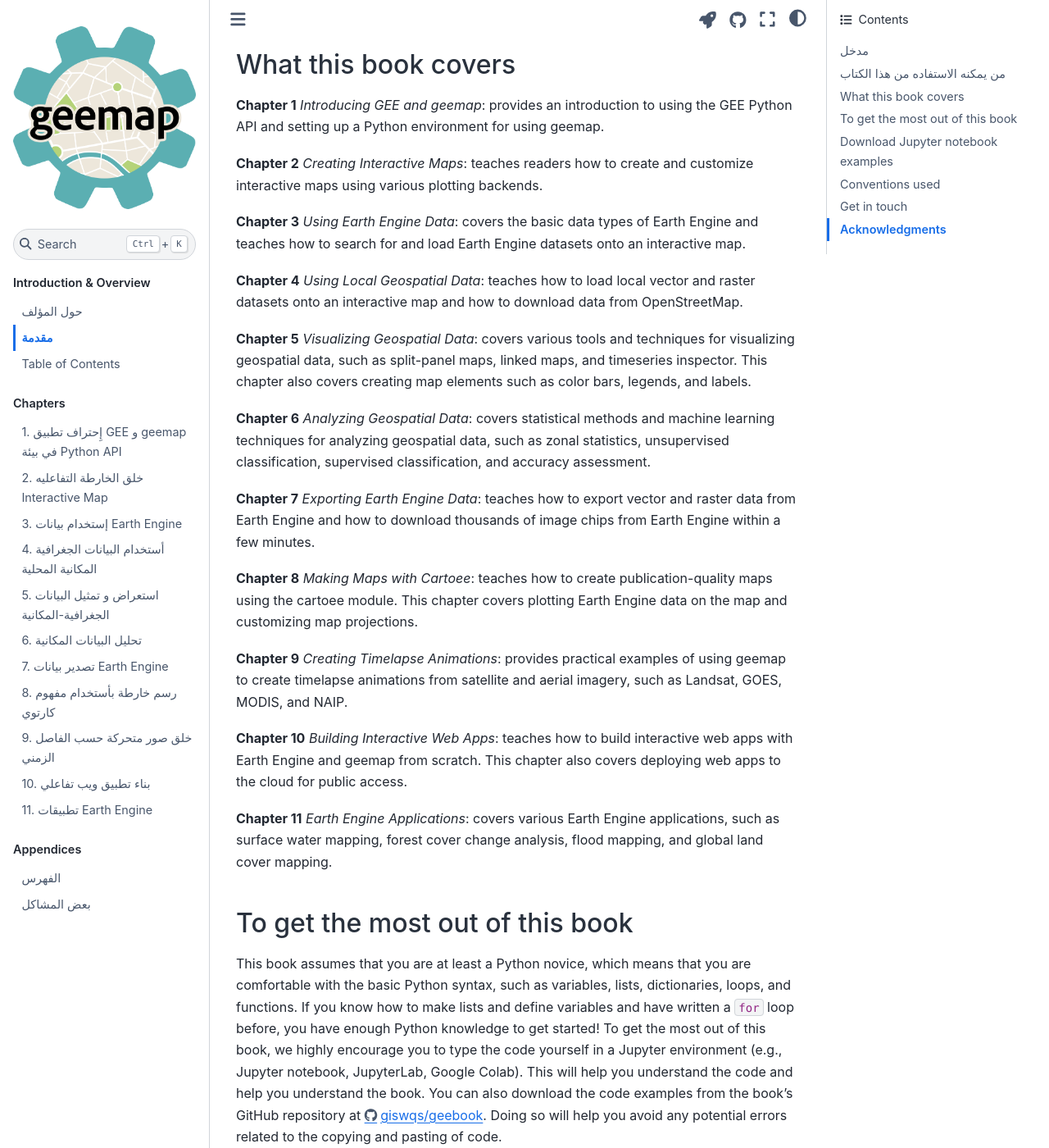
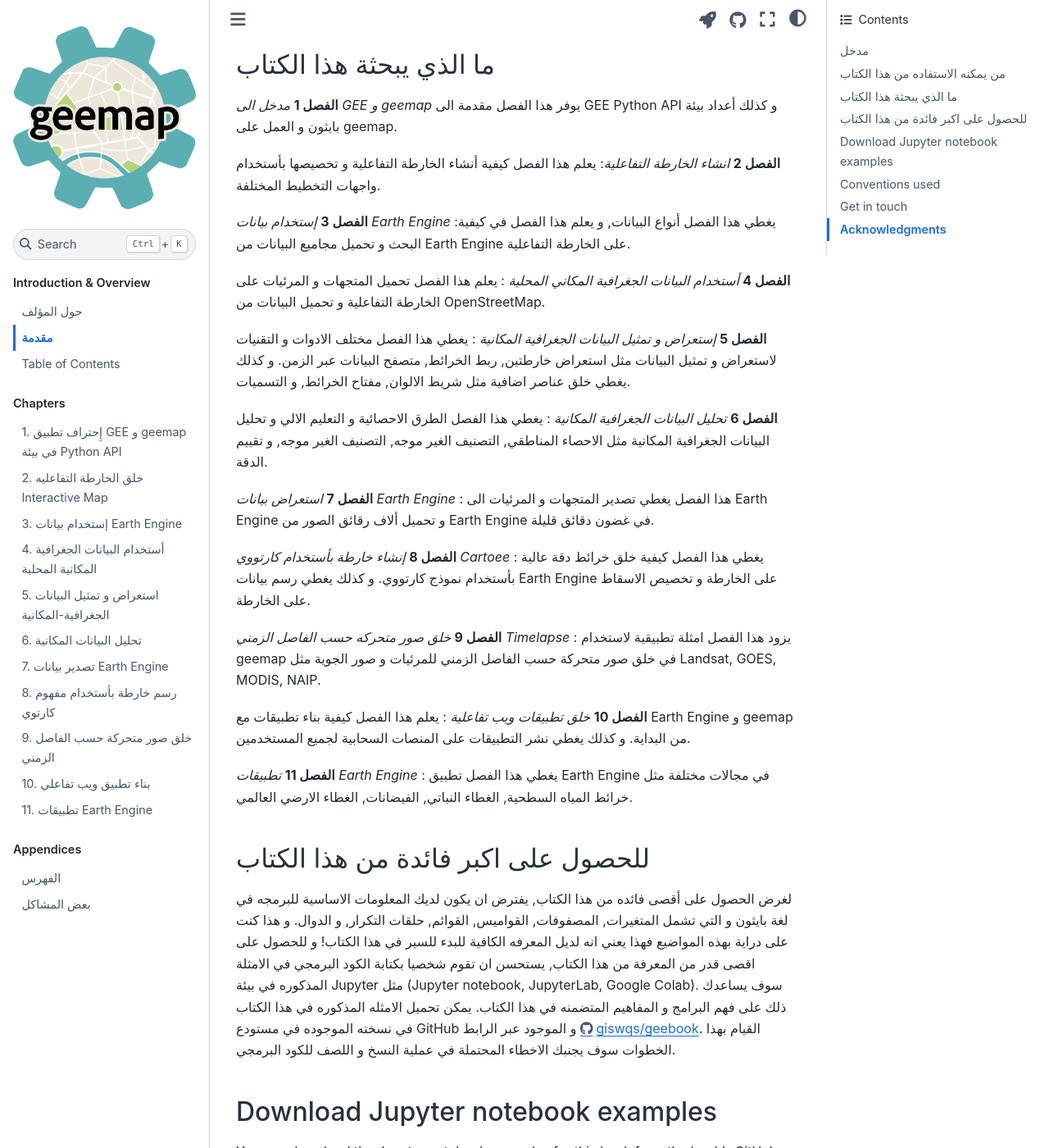
Before and after one commit to giswqs/geebook-arabic, a Jupyter Book: the page built from chapters/preface.md, in a window 1280 px wide and 1400 px high, scrolled down 842 px. Shown: the whole window at 82% size. Built offline with Jupyter Book 1.0.4 settings and Sphinx 7.4.7 and the Sphinx Book theme 1.1.4, drawn with Linux system fonts in a browser that asks for light colours.

Commit message:
Update preface.md

```diff
--- a/chapters/preface.md
+++ b/chapters/preface.md
@@ -24,33 +24,35 @@ kernelspec:
 
 هذا الكتاب للطلبة و الباحثين و العاملين في مجال علوم البيانات و جميع الراغبين في توظيف Python و مكتباتها و ادواتها المتنوعة للعمل على البيانات من Google Earth Engine. سواء كنت مستخدم جديد ترغب في تسخير امكانيات EE او مستخدم تملك الخبره في Earth Engine JavaScript API فأن هذا الكتاب يخصك.
 
-## What this book covers
+## ما الذي يبحثة هذا الكتاب
 
-**Chapter 1** _Introducing GEE and geemap_: provides an introduction to using the GEE Python API and setting up a Python environment for using geemap.
+**الفصل 1** _مدخل الى GEE و geemap_ يوفر هذا الفصل مقدمة الى GEE Python API و كذلك أعداد بيئة بايثون و العمل على geemap.
 
-**Chapter 2** _Creating Interactive Maps_: teaches readers how to create and customize interactive maps using various plotting backends.
+**الفصل 2** _انشاء الخارطة التفاعلية_: يعلم هذا الفصل كيفية أنشاء الخارطة التفاعلية و تخصيصها بأستخدام واجهات التخطيط المختلفة.
 
-**Chapter 3** _Using Earth Engine Data_: covers the basic data types of Earth Engine and teaches how to search for and load Earth Engine datasets onto an interactive map.
+**الفصل 3** _إستخدام بيانات Earth Engine_ :يغطي هذا الفصل أنواع البيانات, و يعلم هذا الفصل في كيفية البحث و تحميل مجاميع البيانات من Earth Engine على الخارطة التفاعلية.
 
-**Chapter 4** _Using Local Geospatial Data_: teaches how to load local vector and raster datasets onto an interactive map and how to download data from OpenStreetMap.
+**الفصل 4** _أستخدام البيانات الجغرافية المكاني المحلية_ : يعلم هذا الفصل تحميل المتجهات و المرئيات على الخارطة التفاعلية و تحميل البيانات من OpenStreetMap.
 
-**Chapter 5** _Visualizing Geospatial Data_: covers various tools and techniques for visualizing geospatial data, such as split-panel maps, linked maps, and timeseries inspector. This chapter also covers creating map elements such as color bars, legends, and labels.
+**الفصل 5** _إستعراض و تمثيل البيانات الجغرافية المكانية_ : يغطي هذا الفصل مختلف الادوات و التقنيات لاستعراض و تمثيل البيانات مثل استعراض خارطتين, ربط الخرائط, متصفح البيانات عبر الزمن. و كذلك يغطي خلق عناصر اضافية مثل شريط الالوان, مفتاح الخرائط, و التسميات.
 
-**Chapter 6** _Analyzing Geospatial Data_: covers statistical methods and machine learning techniques for analyzing geospatial data, such as zonal statistics, unsupervised classification, supervised classification, and accuracy assessment.
+**الفصل 6** _تحليل البيانات الجغرافية المكانية_ : يغطي هذا الفصل الطرق الاحصائية و التعليم الالي و تحليل البيانات الجغرافية المكانية مثل الاحصاء المناطقي, التصنيف الغير موجه, التصنيف الغير موجه, و تقييم الدقة.
 
-**Chapter 7** _Exporting Earth Engine Data_: teaches how to export vector and raster data from Earth Engine and how to download thousands of image chips from Earth Engine within a few minutes.
+**الفصل 7** _استعراض بيانات Earth Engine_ : هذا الفصل يغطي تصدير المتجهات و المرئيات الى Earth Engine و تحميل ألاف رقائق الصور من Earth Engine في غضون دقائق قليلة.
 
-**Chapter 8** _Making Maps with Cartoee_: teaches how to create publication-quality maps using the cartoee module. This chapter covers plotting Earth Engine data on the map and customizing map projections.
+**الفصل 8** _إنشاء خارطة بأستخدام كارتووي Cartoee_ : يغطي هذا الفصل كيفية خلق خرائط دقة عالية بأستخدام نموذج كارتووي. و كذلك يغطي رسم بيانات Earth Engine على الخارطة و تخصيص الاسقاط على الخارطة.
 
-**Chapter 9** _Creating Timelapse Animations_: provides practical examples of using geemap to create timelapse animations from satellite and aerial imagery, such as Landsat, GOES, MODIS, and NAIP.
+**الفصل 9** _خلق صور  متحركه حسب الفاصل الزمني Timelapse_ : يزود هذا الفصل امثلة تطبيقية لاستخدام geemap في خلق صور متحركة حسب الفاصل الزمني للمرئيات و صور الجوية مثل Landsat, GOES, MODIS, NAIP.
 
-**Chapter 10** _Building Interactive Web Apps_: teaches how to build interactive web apps with Earth Engine and geemap from scratch. This chapter also covers deploying web apps to the cloud for public access.
+**الفصل 10** _خلق تطبيقات ويب تفاعلية_ : يعلم هذا الفصل كيفية بناء تطبيقات مع Earth Engine و geemap من البداية. و كذلك يغطي نشر التطبيقات على المنصات السحابية لجميع المستخدمين.
 
-**Chapter 11** _Earth Engine Applications_: covers various Earth Engine applications, such as surface water mapping, forest cover change analysis, flood mapping, and global land cover mapping.
+**الفصل 11** _تطبيقات Earth Engine_ : يغطي هذا الفصل تطبيق Earth Engine في مجالات مختلفة مثل خرائط المياه السطحية, الغطاء النباتي, الفيضانات, الغطاء الارضي العالمي.
 
-## To get the most out of this book
 
-This book assumes that you are at least a Python novice, which means that you are comfortable with the basic Python syntax, such as variables, lists, dictionaries, loops, and functions. If you know how to make lists and define variables and have written a `for` loop before, you have enough Python knowledge to get started! To get the most out of this book, we highly encourage you to type the code yourself in a Jupyter environment (e.g., Jupyter notebook, JupyterLab, Google Colab). This will help you understand the code and help you understand the book. You can also download the code examples from the book's GitHub repository at <https://github.com/giswqs/geebook>. Doing so will help you avoid any potential errors related to the copying and pasting of code.
+## للحصول على اكبر فائدة من هذا الكتاب
+
+لغرض الحصول على أقصى فائده من هذا الكتاب, يفترض ان يكون لديك المعلومات الاساسية للبرمجه في لغة بايثون و التي تشمل المتغيرات, المصفوفات, القواميس, القوائم, حلقات التكرار, و الدوال. و هذا كنت على دراية بهذه المواضيع فهذا يعني انه لديل المعرفه الكافية للبدء للسير في هذا الكتاب! و للحصول على اقصى قدر من المعرفة من هذا الكتاب, يستحسن ان تقوم شخصيا بكتابة الكود البرمجي في الامثلة المذكوره في بيئة Jupyter مثل (Jupyter notebook, JupyterLab, Google Colab). سوف يساعدك ذلك على فهم البرامج و المفاهيم المتضمنه في هذا الكتاب. يمكن تحميل الامثله المذكوره في هذا الكتاب في نسخته الموجوده في مستودع GitHub و الموجود عبر الرابط <https://github.com/giswqs/geebook>. القيام بهذا الخطوات سوف يجنبك الاخطاء المحتملة في عملية النسخ و اللصف للكود البرمجي.
+
 
 ## Download Jupyter notebook examples
 
```
